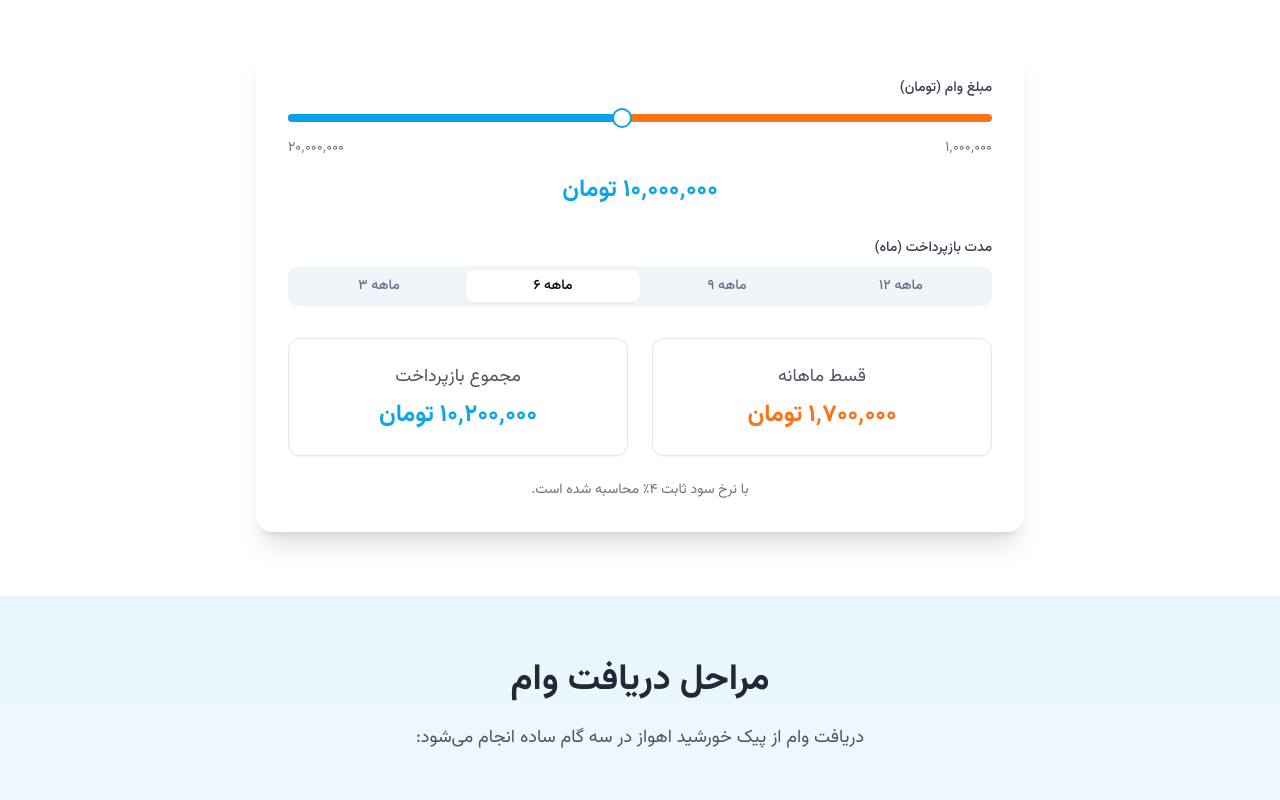
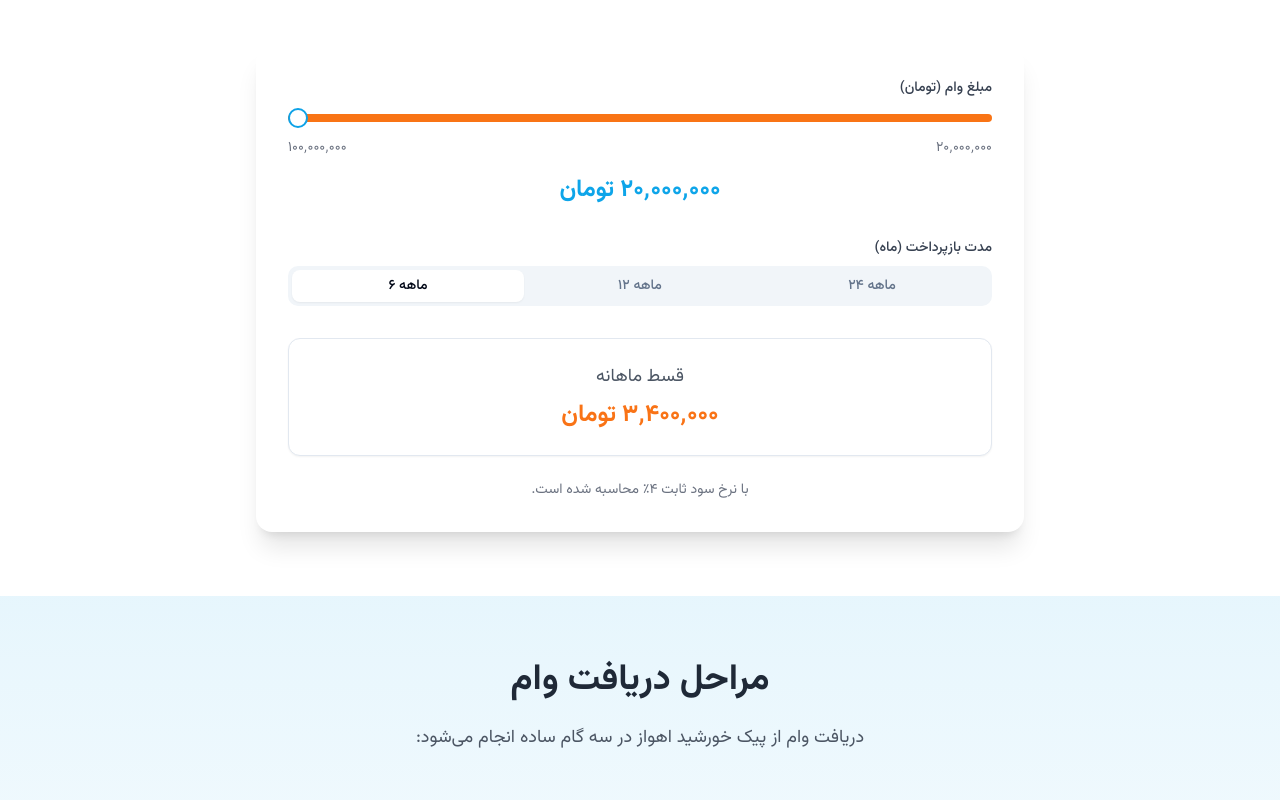
Before and after one commit to itum/peykhorshid-landing-page, a React (Vite) app: page / in a window 1280 px wide. Shown: the part 1060-1860 px from the top of the page. Built offline with nearby package versions, Linux system fonts and the light colour scheme.

Commit message:
Refactor: Update calculator and steps components
- Remove total payment from calculator.
- Update loan amount range and repayment durations.
- Update steps component.

```diff
--- a/src/components/Calculator.tsx
+++ b/src/components/Calculator.tsx
@@ -10,14 +10,13 @@ import {
 import { Card, CardContent } from "@/components/ui/card";
 
 const Calculator = () => {
-  const [loanAmount, setLoanAmount] = useState<number>(10000000); // 10 million tomans default
+  const [loanAmount, setLoanAmount] = useState<number>(20000000); // 20 million tomans default
   const [duration, setDuration] = useState<number>(6); // 6 months default
   const [monthlyPayment, setMonthlyPayment] = useState<number>(0);
-  const [totalPayment, setTotalPayment] = useState<number>(0);
 
   // Constants
-  const MAX_LOAN = 20000000; // 20 million tomans
-  const MIN_LOAN = 1000000; // 1 million tomans
+  const MAX_LOAN = 100000000; // 100 million tomans
+  const MIN_LOAN = 20000000; // 20 million tomans
   const INTEREST_RATE = 0.04; // 4% fixed interest rate
 
   // Calculate payments whenever loan amount or duration changes
@@ -32,7 +31,6 @@ const Calculator = () => {
     const monthly = total / months;
 
     setMonthlyPayment(Math.round(monthly));
-    setTotalPayment(Math.round(total));
   };
 
   const formatCurrency = (amount: number) => {
@@ -65,7 +63,7 @@ const Calculator = () => {
                 defaultValue={[loanAmount]}
                 max={MAX_LOAN}
                 min={MIN_LOAN}
-                step={500000}
+                step={1000000}
                 onValueChange={handleLoanChange}
                 className="my-4"
               />
@@ -82,29 +80,20 @@ const Calculator = () => {
           <div className="mb-8">
             <label className="block text-sm font-medium text-gray-700 mb-2">مدت بازپرداخت (ماه)</label>
             <Tabs defaultValue="6" className="w-full" onValueChange={(value) => handleDurationChange(parseInt(value))}>
-              <TabsList className="grid grid-cols-4 w-full">
-                <TabsTrigger value="3">۳ ماهه</TabsTrigger>
+              <TabsList className="grid grid-cols-3 w-full">
                 <TabsTrigger value="6">۶ ماهه</TabsTrigger>
-                <TabsTrigger value="9">۹ ماهه</TabsTrigger>
                 <TabsTrigger value="12">۱۲ ماهه</TabsTrigger>
+                <TabsTrigger value="24">۲۴ ماهه</TabsTrigger>
               </TabsList>
             </Tabs>
           </div>
 
-          <div className="grid grid-cols-1 md:grid-cols-2 gap-6">
+          <div className="grid grid-cols-1 gap-6">
             <Card>
               <CardContent className="pt-6">
                 <h3 className="text-lg text-center text-gray-600 mb-2">قسط ماهانه</h3>
                 <p className="text-2xl font-bold text-center text-peyk-orange">
                   {formatCurrency(monthlyPayment)} تومان
-                </p>
-              </CardContent>
-            </Card>
-            <Card>
-              <CardContent className="pt-6">
-                <h3 className="text-lg text-center text-gray-600 mb-2">مجموع بازپرداخت</h3>
-                <p className="text-2xl font-bold text-center text-peyk-blue">
-                  {formatCurrency(totalPayment)} تومان
                 </p>
               </CardContent>
             </Card>
--- a/src/components/Steps.tsx
+++ b/src/components/Steps.tsx
@@ -18,7 +18,7 @@ const Steps = () => {
     },
     {
       icon: <CreditCard className="h-16 w-16 text-white" />,
-      title: "دریافت کارت اعتباری",
+      title: "دریافت تسهیلات",
       description: "پس از تایید، کارت اعتباری شما صادر شده و می‌توانید خرید کنید",
       buttonText: "شروع خرید"
     }
```
